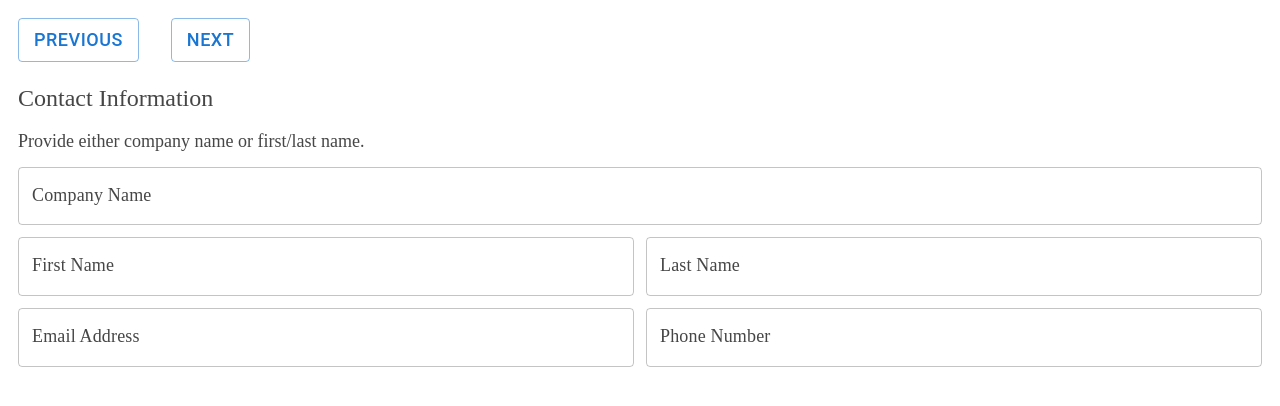
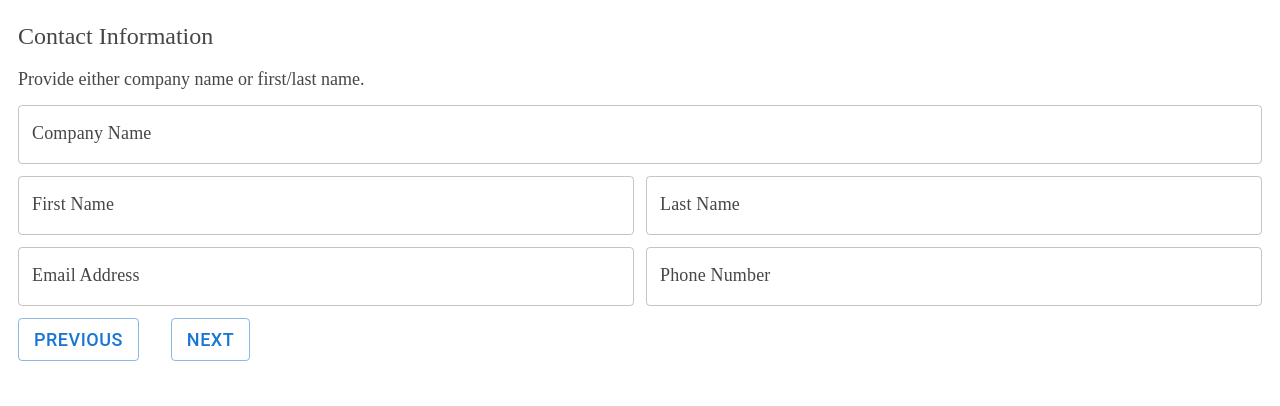
Before and after one commit to aaronsisler/clients.drcg-properties, a Next.js app: page /payment in a window 1280 px wide. Shown: the top 406 px of the page. Built offline with nearby package versions, Linux system fonts and the light colour scheme.

Commit message:
Creating the validation for contact info

```diff
--- a/package.json
+++ b/package.json
@@ -21,6 +21,7 @@
     "@square/web-sdk": "^2.0.0",
     "axios": "^0.26.1",
     "classnames": "^2.3.1",
+    "email-validator": "^2.0.4",
     "next": "12.1.5",
     "next-transpile-modules": "^9.0.0",
     "react": "18.0.0",
--- a/src/components/customer-contact-info/customer-contact-info.jsx
+++ b/src/components/customer-contact-info/customer-contact-info.tsx
@@ -1,4 +1,4 @@
-import React from "react";
+import React, { useState } from "react";
 import TextField from "@mui/material/TextField";
 import cn from "classnames";
 
@@ -14,13 +14,27 @@ import {
   setEmailAddress,
   setPhoneNumber,
 } from "../../state-management/customer-slice";
+import {
+  decrementCurrentStep,
+  incrementCurrentStep,
+} from "../../state-management/workflow-slice";
 import { WorkflowButtons } from "../workflow-buttons";
 
 import { useAppDispatch, useAppSelector } from "../../state-management";
 
 import styles from "./customer-contact-info.module.scss";
+import {
+  validateEmailAddress,
+  validateNames,
+  validatePhoneNumber,
+} from "../../utils/validation-utils";
 
 const CustomerContactInfo = () => {
+  const [errors, setErrors] = useState({
+    name: false,
+    emailAddress: false,
+    phoneNumber: false,
+  });
   const dispatch = useAppDispatch();
   const companyName = useAppSelector(selectCompanyName);
   const firstName = useAppSelector(selectFirstName);
@@ -28,11 +42,23 @@ const CustomerContactInfo = () => {
   const emailAddress = useAppSelector(selectEmailAddress);
   const phoneNumber = useAppSelector(selectPhoneNumber);
 
-  let nameError = false;
+  const goToNextStep = async () => {
+    const areNamesValid = validateNames(firstName, lastName, companyName);
+    const isPhoneNumberValid = validatePhoneNumber(phoneNumber);
+    const isEmailAddressValid = validateEmailAddress(emailAddress);
 
-  if (companyName && (firstName || lastName)) {
-    nameError = true;
-  }
+    setErrors({
+      name: !areNamesValid,
+      emailAddress: !isEmailAddressValid,
+      phoneNumber: !isPhoneNumberValid,
+    });
+
+    if (areNamesValid && isPhoneNumberValid && isEmailAddressValid) {
+      dispatch(incrementCurrentStep());
+    }
+  };
+
+  const goToPreviousStep = () => dispatch(decrementCurrentStep());
 
   return (
     <div className={styles.customerContactInfo}>
@@ -40,7 +66,7 @@ const CustomerContactInfo = () => {
       <p
         className={cn(
           styles.customerContactInfo__message,
-          nameError && styles.customerContactInfo__messageError
+          errors.name && styles.customerContactInfo__messageError
         )}
       >
         Provide either company name or first/last name.
@@ -48,10 +74,10 @@ const CustomerContactInfo = () => {
       <div className={cn(styles.customerContactInfo__section)}>
         <TextField
           label="Company Name"
-          name="organization"
+          name="orginization"
           value={companyName}
           onChange={(e) => dispatch(setCompanyName(e.target.value))}
-          error={nameError}
+          error={errors.name}
         />
       </div>
       <div
@@ -65,14 +91,14 @@ const CustomerContactInfo = () => {
           name="given-name"
           value={firstName}
           onChange={(e) => dispatch(setFirstName(e.target.value))}
-          error={nameError}
+          error={errors.name}
         />
         <TextField
           label="Last Name"
           name="family-name"
           value={lastName}
           onChange={(e) => dispatch(setLastName(e.target.value))}
-          error={nameError}
+          error={errors.name}
         />
       </div>
       <div
@@ -86,14 +112,20 @@ const CustomerContactInfo = () => {
           name="email"
           value={emailAddress}
           onChange={(e) => dispatch(setEmailAddress(e.target.value))}
+          error={errors.emailAddress}
         />
         <TextField
           label="Phone Number"
           name="tel"
           value={phoneNumber}
           onChange={(e) => dispatch(setPhoneNumber(e.target.value))}
+          error={errors.phoneNumber}
         />
       </div>
+      <WorkflowButtons
+        goToNextStep={goToNextStep}
+        goToPreviousStep={goToPreviousStep}
+      />
     </div>
   );
 };
--- a/src/components/workflow-buttons/workflow-buttons.jsx
+++ b/src/components/workflow-buttons/workflow-buttons.jsx
@@ -2,22 +2,16 @@ import React from "react";
 import Stack from "@mui/material/Stack";
 import Button from "@mui/material/Button";
 
-import { useAppDispatch, useAppSelector } from "../../state-management";
+import { useAppDispatch } from "../../state-management";
 import {
   decrementCurrentStep,
   incrementCurrentStep,
-  selectCurrentStep,
 } from "../../state-management/workflow-slice";
 
 import styles from "./workflow-buttons.module.scss";
 
-const WorkflowButtons = () => {
+const WorkflowButtons = ({ goToNextStep, goToPreviousStep }) => {
   const dispatch = useAppDispatch();
-  const currentStep = useAppSelector(selectCurrentStep);
-
-  const increment = () => {
-    dispatch(incrementCurrentStep());
-  };
 
   const decrement = () => {
     dispatch(decrementCurrentStep());
@@ -25,10 +19,10 @@ const WorkflowButtons = () => {
 
   return (
     <Stack spacing={4} direction="row" className={styles.workflowButtons}>
-      <Button variant="outlined" onClick={decrement}>
+      <Button variant="outlined" type="submit" onClick={goToPreviousStep}>
         Previous
       </Button>
-      <Button variant="outlined" onClick={increment}>
+      <Button variant="outlined" type="submit" onClick={goToNextStep}>
         Next
       </Button>
     </Stack>
--- a/src/containers/payment-container/payment-container.jsx
+++ b/src/containers/payment-container/payment-container.jsx
@@ -2,7 +2,6 @@ import React from "react";
 
 import { CustomerAddressInfo } from "../../components/customer-address-info";
 import { CustomerContactInfo } from "../../components/customer-contact-info";
-import { WorkflowButtons } from "../../components/workflow-buttons";
 import { PaymentForm } from "../../components/payment-form";
 
 import { useAppSelector } from "../../state-management";
@@ -18,7 +17,6 @@ const PaymentContainer = () => {
 
   return (
     <div className={styles.paymentContainer}>
-      <WorkflowButtons />
       {(() => {
         switch (currentStep) {
           case WorkflowStep.CUSTOMER_CONTACT_INFO:
--- /dev/null
+++ b/src/utils/validation-utils.ts
@@ -0,0 +1,35 @@
+import { validate } from "email-validator";
+
+export const validateNames = (firstName, lastName, companyName): boolean => {
+  if (firstName && !lastName) {
+    return false;
+  }
+
+  if (lastName && !firstName) {
+    return false;
+  }
+
+  if (companyName && firstName) {
+    return false;
+  }
+
+  if (companyName && lastName) {
+    return false;
+  }
+
+  if (!companyName && (!lastName || !firstName)) {
+    return false;
+  }
+
+  return true;
+};
+
+export const validatePhoneNumber = (phoneNumber): boolean => {
+  return (
+    phoneNumber.trim() === "" ||
+    (phoneNumber.match(/^[0-9]*$/) && phoneNumber.length === 10)
+  );
+};
+
+export const validateEmailAddress = (emailAddress): boolean =>
+  emailAddress.trim() === "" || validate(emailAddress);
```
Also changed, not shown: src/components/customer-contact-info/index.ts (renamed from src/components/customer-contact-info/index.js), 1 other file (tests, documents, lock files or other folders).
